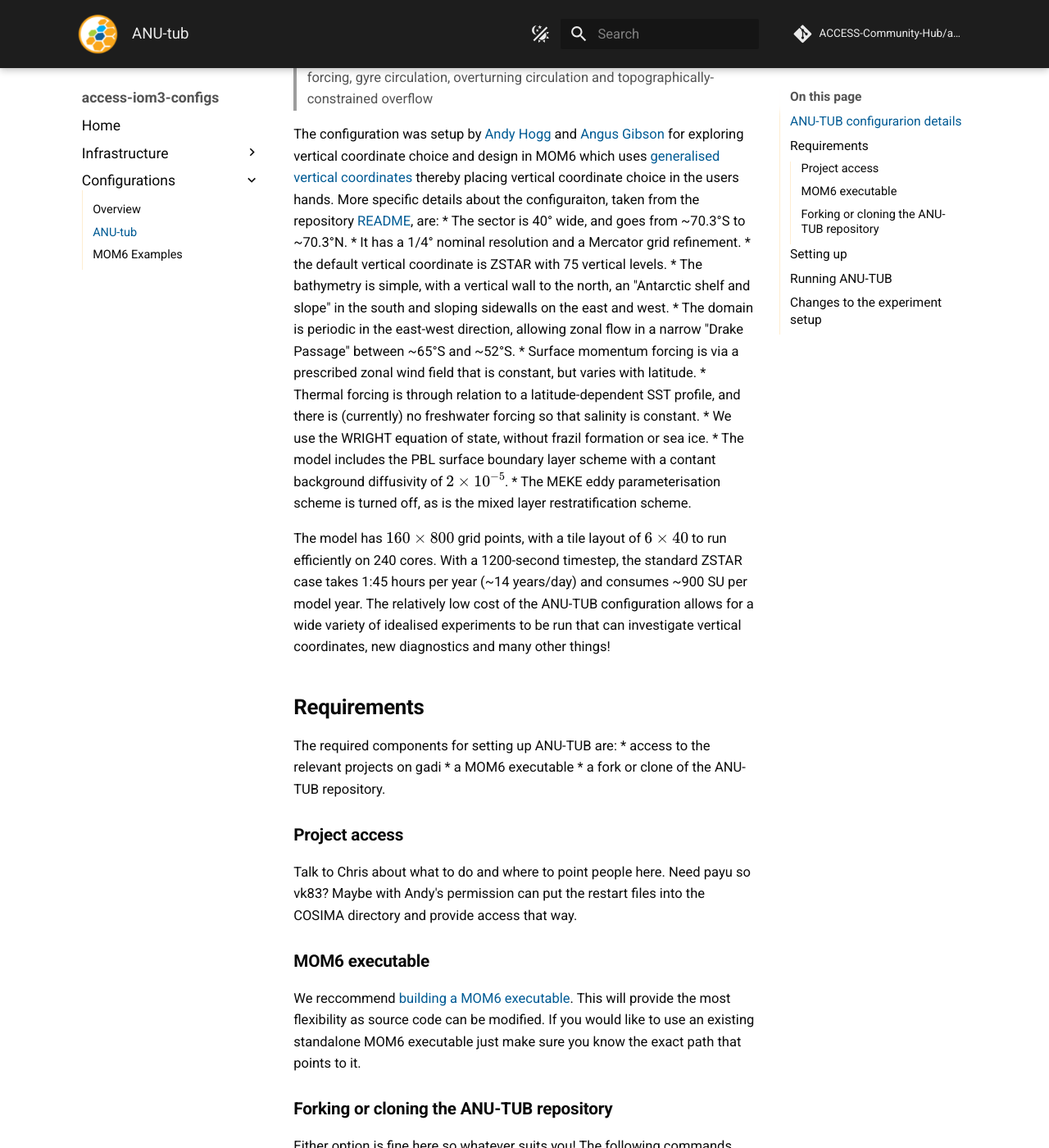
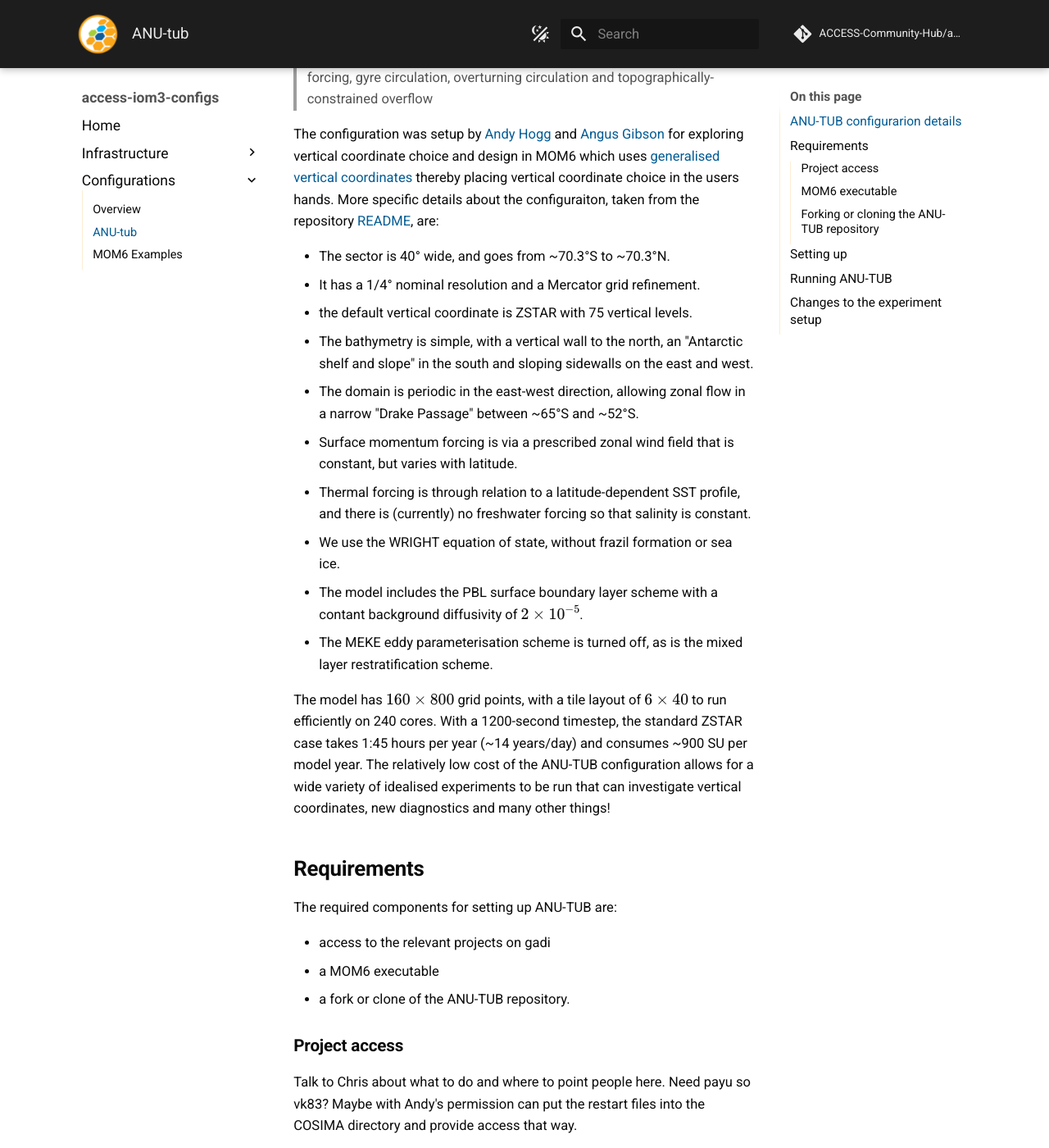
Before and after one commit to ACCESS-Community-Hub/access-iom3-configs, an MkDocs documentation site: the page built from documentation/docs/pages/configurations/anu-tub.md, in a window 1280 px wide and 1400 px high, scrolled down 335 px. Shown: the whole window at 82% size. Built offline with MkDocs 1.6.1 and Material for MkDocs 9.7.7, drawn with Linux system fonts in a browser that asks for light colours; comment, search, counter and statistics services are not loaded; some of the changed text lies outside the part shown.

Commit message:
Fix enumeration

```diff
--- a/documentation/docs/pages/configurations/anu-tub.md
+++ b/documentation/docs/pages/configurations/anu-tub.md
@@ -10,16 +10,17 @@ The [ANU-TUB](https://github.com/AndyHoggANU/anu-tub) is a MOM6 configuration th
 
 The configuration was setup by [Andy Hogg](https://github.com/AndyHoggANU) and [Angus Gibson](https://github.com/angus-g) for exploring vertical coordinate choice and design in MOM6 which uses [generalised vertical coordinates](https://mom6.readthedocs.io/en/dev-gfdl/api/generated/pages/General_Coordinate.html) thereby placing vertical coordinate choice in the users hands.
 More specific details about the configuraiton, taken from the repository [README](https://github.com/AndyHoggANU/anu-tub?tab=readme-ov-file#anu-tub), are:
-* The sector is 40° wide, and goes from ~70.3°S to ~70.3°N.
-* It has a 1/4° nominal resolution and a Mercator grid refinement.
-* the default vertical coordinate is ZSTAR with 75 vertical levels.
-* The bathymetry is simple, with a vertical wall to the north, an "Antarctic shelf and slope" in the south and sloping sidewalls on the east and west.
-* The domain is periodic in the east-west direction, allowing zonal flow in a narrow "Drake Passage" between ~65°S and ~52°S.
-* Surface momentum forcing is via a prescribed zonal wind field that is constant, but varies with latitude.
-* Thermal forcing is through relation to a latitude-dependent SST profile, and there is (currently) no freshwater forcing so that salinity is constant.
-* We use the WRIGHT equation of state, without frazil formation or sea ice.
-* The model includes the PBL surface boundary layer scheme with a contant background diffusivity of $2 \times 10^{-5}$.
-* The MEKE eddy parameterisation scheme is turned off, as is the mixed layer restratification scheme.
+
+- The sector is 40° wide, and goes from ~70.3°S to ~70.3°N.
+- It has a 1/4° nominal resolution and a Mercator grid refinement.
+- the default vertical coordinate is ZSTAR with 75 vertical levels.
+- The bathymetry is simple, with a vertical wall to the north, an "Antarctic shelf and slope" in the south and sloping sidewalls on the east and west.
+- The domain is periodic in the east-west direction, allowing zonal flow in a narrow "Drake Passage" between ~65°S and ~52°S.
+- Surface momentum forcing is via a prescribed zonal wind field that is constant, but varies with latitude.
+- Thermal forcing is through relation to a latitude-dependent SST profile, and there is (currently) no freshwater forcing so that salinity is constant.
+- We use the WRIGHT equation of state, without frazil formation or sea ice.
+- The model includes the PBL surface boundary layer scheme with a contant background diffusivity of $2 \times 10^{-5}$.
+- The MEKE eddy parameterisation scheme is turned off, as is the mixed layer restratification scheme.
 
 The model has $160 \times 800$ grid points, with a tile layout of $6 \times 40$ to run efficiently on 240 cores.
 With a 1200-second timestep, the standard ZSTAR case takes 1:45 hours per year (~14 years/day) and consumes ~900 SU per model year.
@@ -28,9 +29,10 @@ The relatively low cost of the ANU-TUB configuration allows for a wide variety o
 ## Requirements
 
 The required components for setting up ANU-TUB are:
-* access to the relevant projects on gadi
-* a MOM6 executable
-* a fork or clone of the ANU-TUB repository.
+
+- access to the relevant projects on gadi
+- a MOM6 executable
+- a fork or clone of the ANU-TUB repository.
 
 ### Project access
 
```
Also changed, not shown: other parts of documentation/docs/pages/configurations/anu-tub.md (+2 -2 lines).
